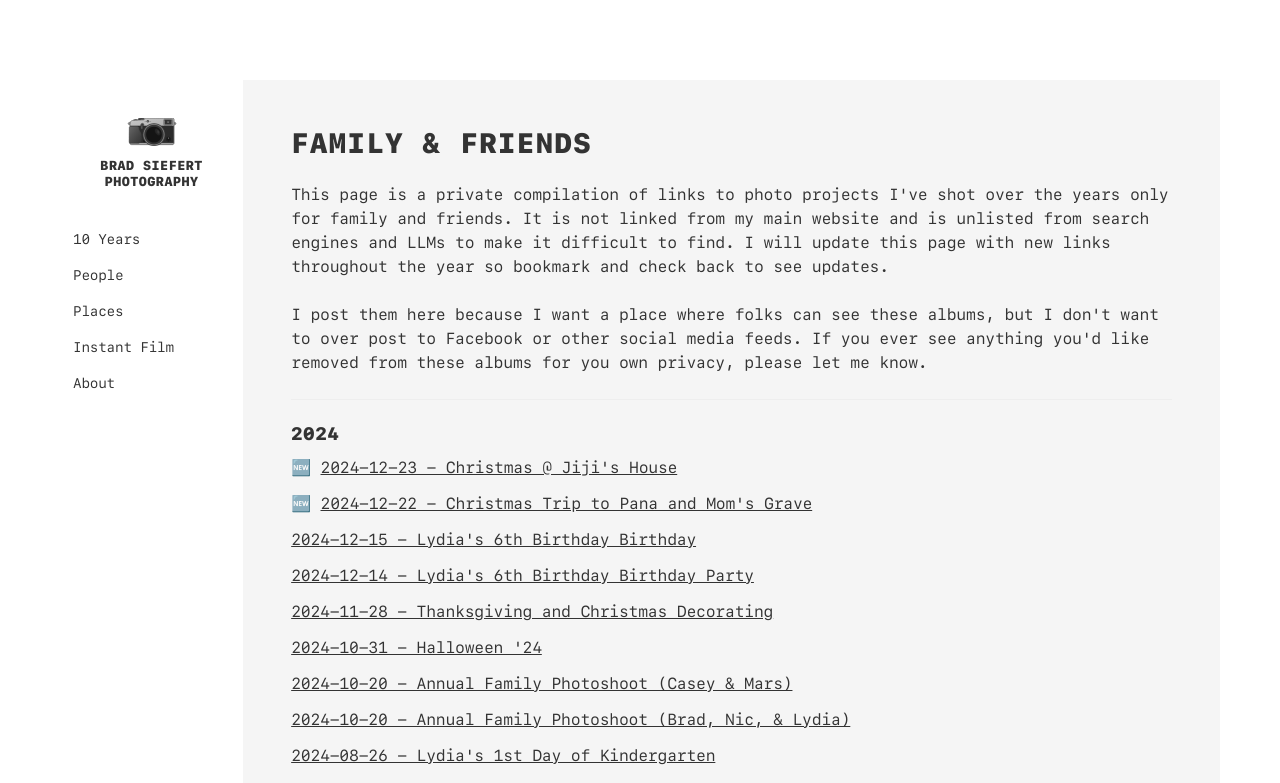
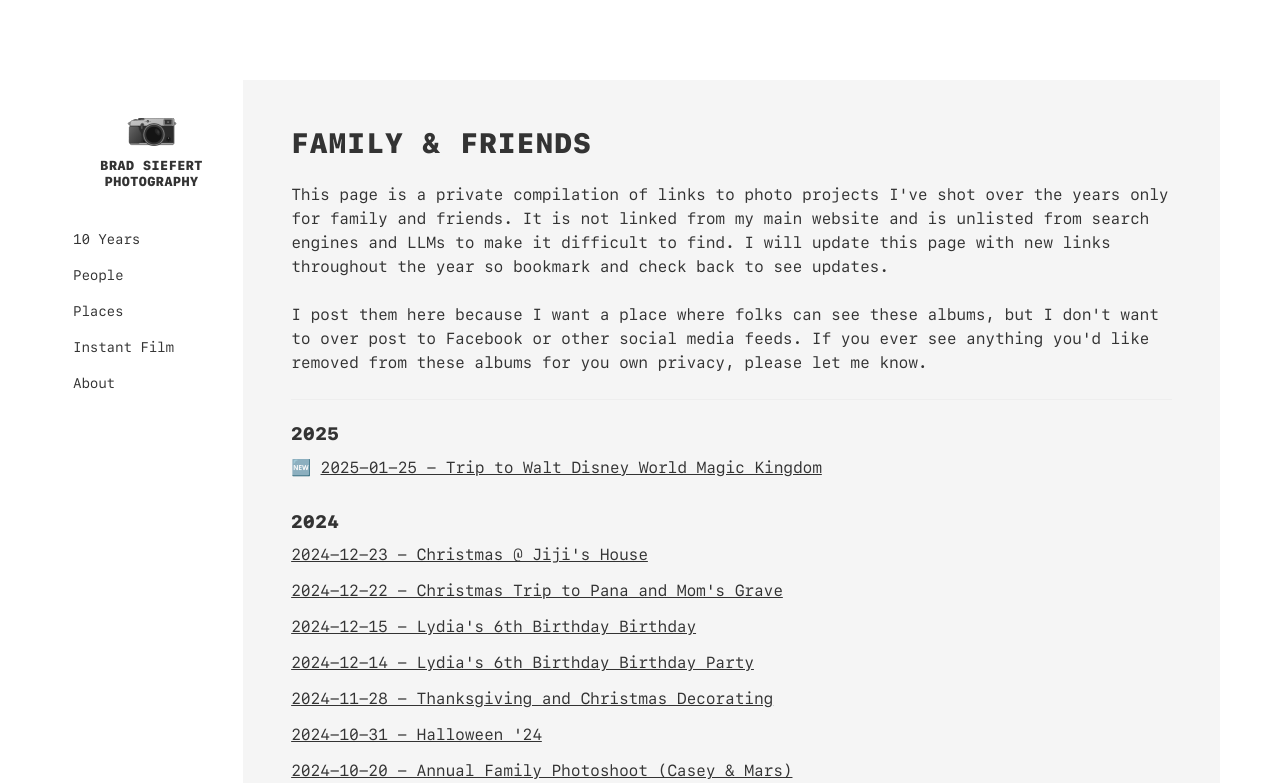
Before and after one commit to bradsiefert/photos.bradsiefert.com, a Nuxt app: page /familyandfriends in a window 1280 px wide. Shown: the top 783 px of the page. Built offline with nearby package versions, Linux system fonts and the light colour scheme.

Commit message:
Update familyandfriends.vue

```diff
--- a/pages/familyandfriends.vue
+++ b/pages/familyandfriends.vue
@@ -10,11 +10,15 @@
       </p>
 
       <hr>
+      <h2>2025</h2>
+      <ul class="list-unstyled" style="margin-bottom: 32px;">
+        <li>🆕 <a target="_new" href="https://adobe.ly/3XphDgf">2025-01-25 - Trip to Walt Disney World Magic Kingdom</a></li>
+      </ul>
 
       <h2>2024</h2>
       <ul class="list-unstyled" style="margin-bottom: 32px;">
-        <li>🆕 <a target="_new" href="https://adobe.ly/4i00GAY">2024-12-23 - Christmas @ Jiji's House</a></li>
-        <li>🆕 <a target="_new" href="https://adobe.ly/3CUKn9F">2024-12-22 - Christmas Trip to Pana and Mom's Grave</a></li>
+        <li><a target="_new" href="https://adobe.ly/4i00GAY">2024-12-23 - Christmas @ Jiji's House</a></li>
+        <li><a target="_new" href="https://adobe.ly/3CUKn9F">2024-12-22 - Christmas Trip to Pana and Mom's Grave</a></li>
         <li><a target="_new" href="https://adobe.ly/4gEKiFn">2024-12-15 - Lydia's 6th Birthday Birthday</a></li>
         <li><a target="_new" href="https://adobe.ly/3ZxKn6A">2024-12-14 - Lydia's 6th Birthday Birthday Party</a></li>
         <li><a target="_new" href="https://adobe.ly/419fw1l">2024-11-28 - Thanksgiving and Christmas Decorating</a></li>
```
